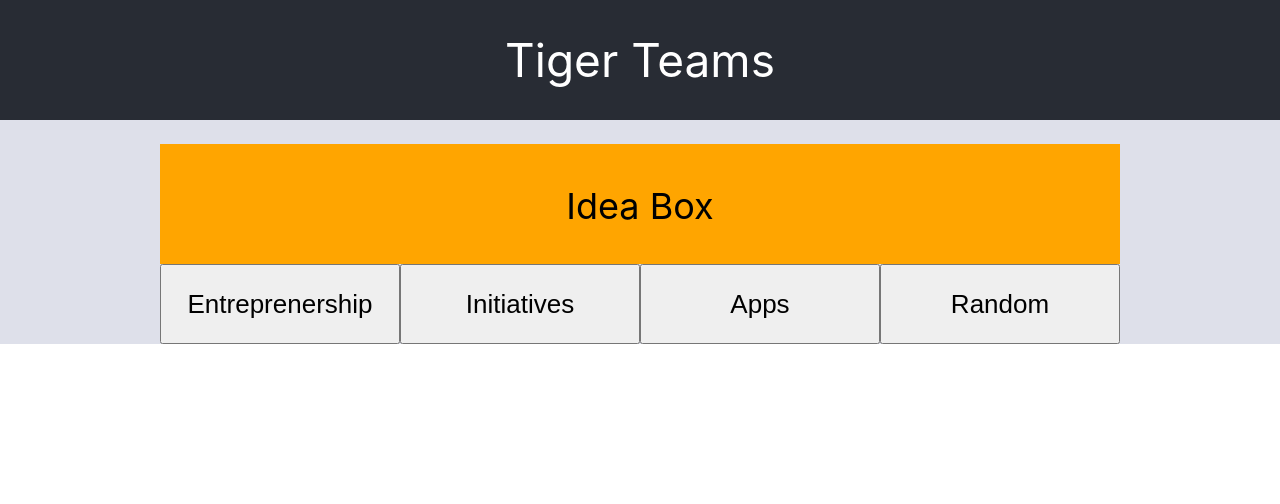
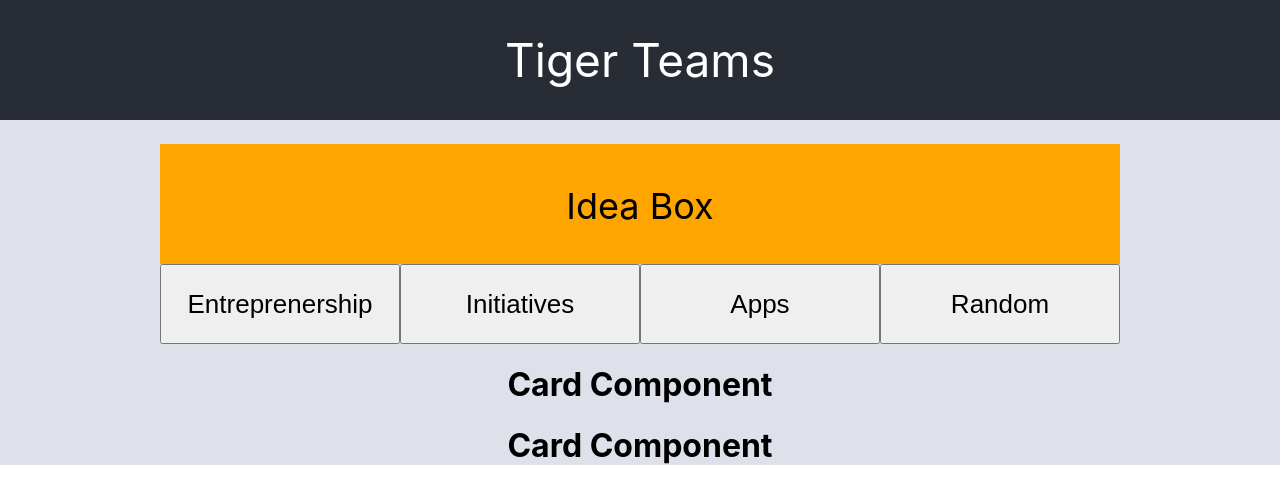
Before and after one commit to ughe/cos333, a React app in the folder frontend/: page / in a window 1280 px wide. Shown: the top 504 px of the page. Built offline with nearby package versions, Linux system fonts and the light colour scheme.

Commit message:
Added Card React Component

```diff
--- a/frontend/src/App.js
+++ b/frontend/src/App.js
@@ -1,5 +1,6 @@
 import React, { Component } from 'react';
 import './App.css';
+import Card from './components/Card/Card';
 
 class App extends Component {
   render() {
@@ -27,9 +28,11 @@ class App extends Component {
           </div>
         </div>
 
+        <Card> </Card>
+        <Card> </Card>
+
 
       </div>
-
 
     );
   }
--- /dev/null
+++ b/frontend/src/components/Card/Card.js
@@ -0,0 +1,13 @@
+import React, { Component } from 'react';
+
+class Card extends Component {
+  render() {
+    return (
+      <header>
+        <h1>Card Component</h1>
+      </header>
+    );
+  }
+}
+
+export default Card;
```
Also changed, not shown: frontend/src/components/Card/Card.css (added), frontend/src/components/Card/IdeaCard/IdeaSummary.css (added), frontend/src/components/Card/IdeaCard/IdeaSummary.js (added).
